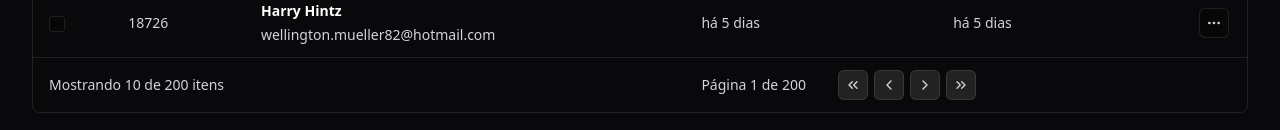
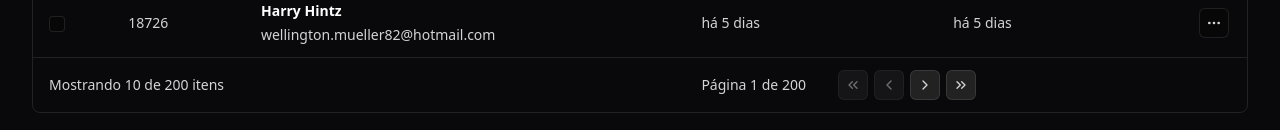
Before and after one commit to vandodev/nlw-unite, a React (Vite) app in the folder web/: page / in a window 1280 px wide. Shown: the part 816-946 px from the top of the page. Built offline with nearby package versions, Linux system fonts and the light colour scheme.

Commit message:
:lock: :closed_lock_with_key: :key: Web - Alterando estilização com twMerge

```diff
--- a/web/src/components/icon-button.tsx
+++ b/web/src/components/icon-button.tsx
@@ -1,4 +1,6 @@
+
 import { ComponentProps } from "react";
+import { twMerge } from "tailwind-merge";
 
 interface IconButtonProps extends ComponentProps<"button"> {
   transparent?: boolean;
@@ -8,11 +10,11 @@ export function IconButton({ transparent, ...props }: IconButtonProps) {
   return (
     <button
       {...props}
-      className={
-        transparent
-        ? "bg-black/20 border border-white/10 rounded-md p-1.5"
-        : "bg-white/10 border border-white/10 rounded-md p-1.5"
-      }
+      className={twMerge(
+        "border border-white/10 rounded-md p-1.5",
+        transparent ? "bg-black/20" : "bg-white/10",
+        props.disabled ? "opacity-50" : null
+      )}
     />
   );
 }
```
